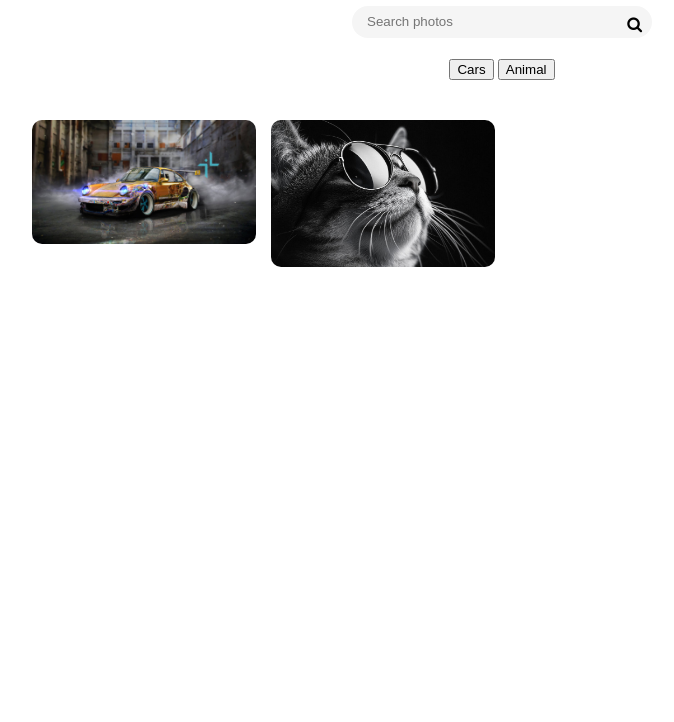
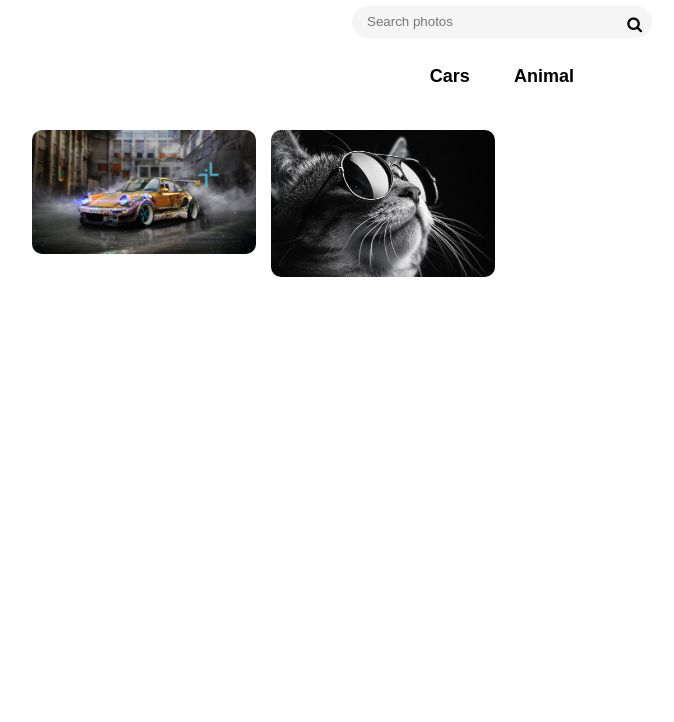
Before and after one commit to Piyush5521/JavaScript, a plain HTML site: page images/index.html in a window 1280 px wide. Shown: the part 78-800 px from the top of the page, without its empty margins (138-812 px from the left). Drawn offline with nearby package versions, Linux system fonts and the light colour scheme.

Commit message:
Update style.css

```diff
--- a/images/style.css
+++ b/images/style.css
@@ -74,3 +74,17 @@ body{
       transform: scale(1.05); /* Zoom effect */
       box-shadow: 0 4px 12px rgba(0, 0, 0, 0.2); /* Slight shadow */
     }
+
+.car_button, .animal_button{
+    height: 4vh;
+    border: none;
+    border-radius: 15px;
+    font-size: 18px;
+    font-weight: 600;
+    padding: 8px 20px;
+    background-color: transparent;
+}
+
+.car_button:hover, .animal_button:hover{
+    background-color: whitesmoke;
+}
```
